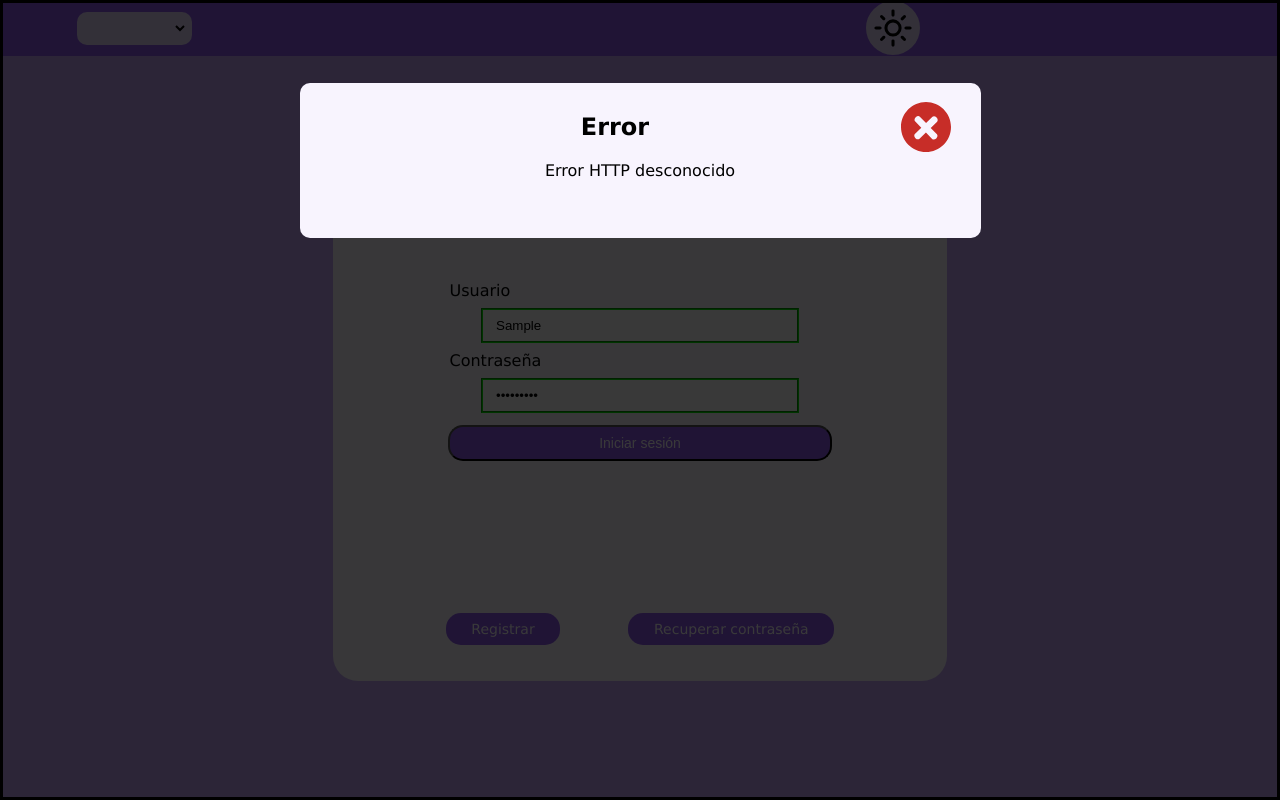
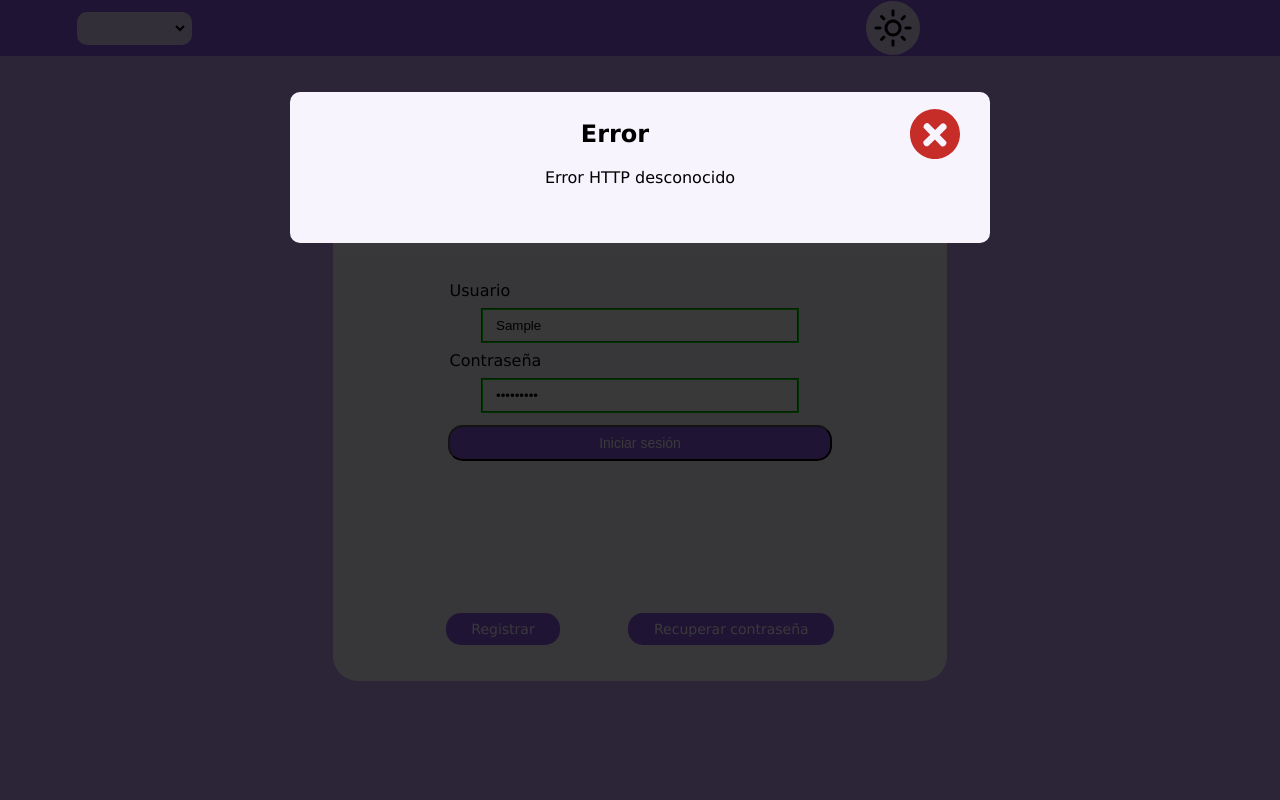
Before and after one commit to Kingomac/ET2-IU, a plain HTML site: page login.html in a window 1280 px wide. Both pictures are taken after typing "Sample", "Sample123" into the empty fields and a click on the button "Iniciar sesión". Drawn offline with nearby package versions, Linux system fonts and the light colour scheme; no server answers.

Commit message:
Los modales quedan mejor

```diff
--- a/css/general.css
+++ b/css/general.css
@@ -186,9 +186,11 @@ select:hover {
 }
 
 dialog {
-  width: 100%;
-  height: 100%;
+  min-width: 100%;
+  min-height: 100%;
   background-color: rgba(0, 0, 0, 0.75);
+  border: none;
+  padding: 0;
 }
 
 .boton-fondo-blanco {
@@ -201,15 +203,15 @@ dialog {
 .caja-modal {
   background-color: var(--color-fondo-tbody);
   border-radius: 10px;
-  padding: 10px;
+  padding-top: 1vh;
+  padding-bottom: 1vh;
   padding-left: 30px;
   padding-right: 30px;
   text-align: center;
   overflow: auto;
   max-height: 90vh;
   width: 50%;
-  margin: auto;
-  margin-top: 8vh;
+  margin: 11.5vh auto;
   max-height: 75vh;
 }
 
```
